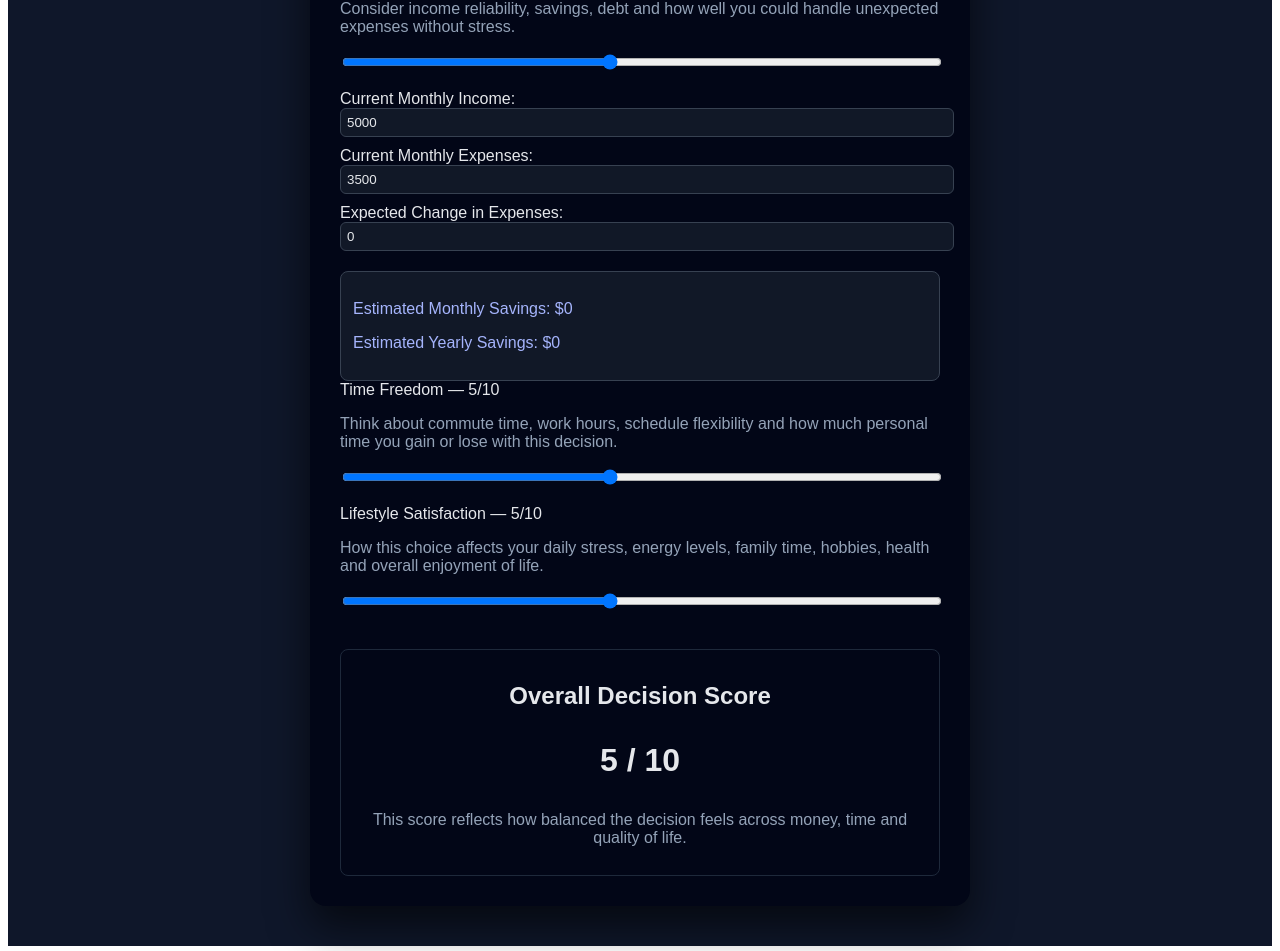
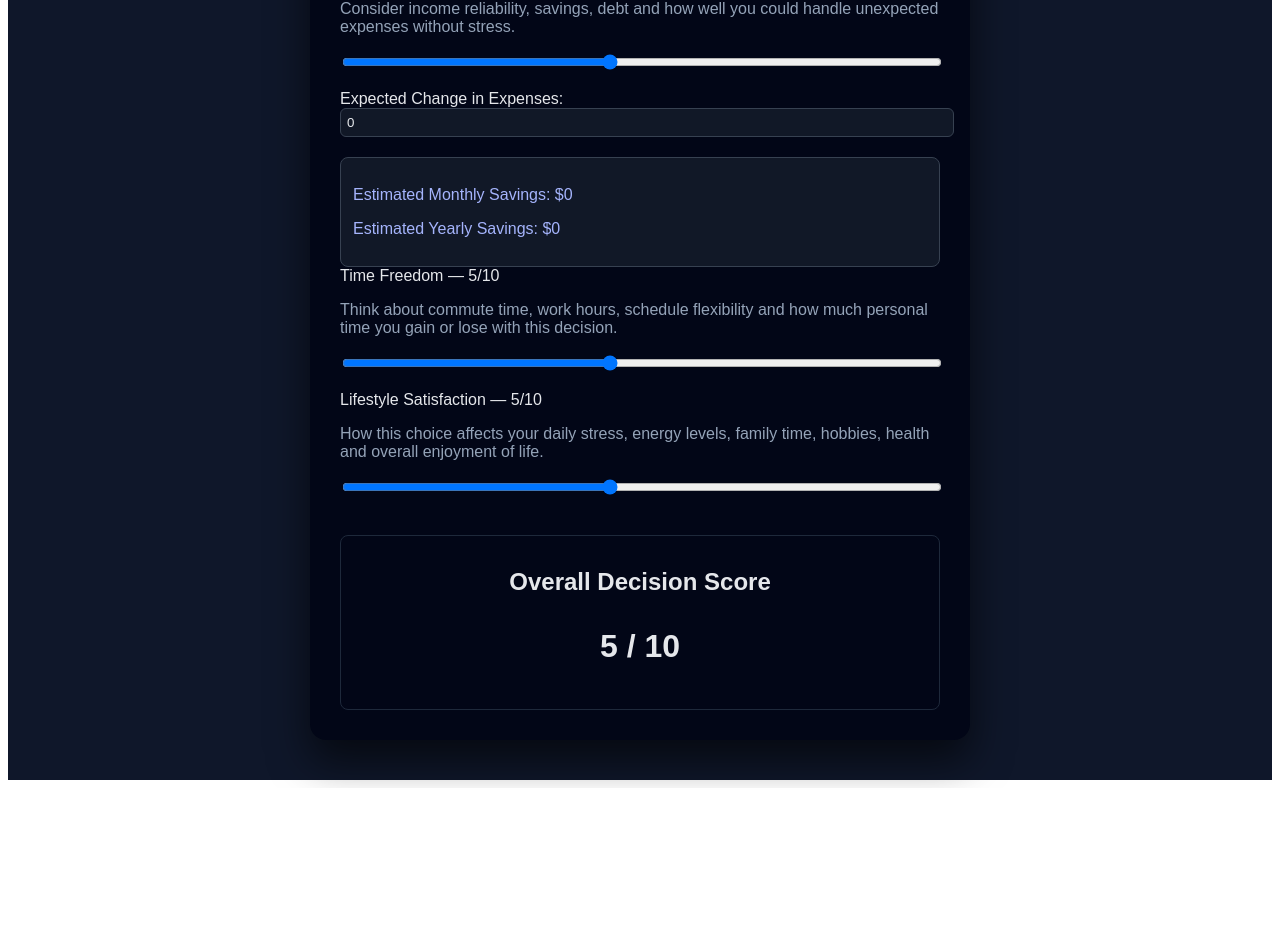
Before and after one commit to billybirdsong93/CalcyourLife-min, a Next.js app: page / in a window 1280 px wide. Shown: the part 226-1177 px from the top of the page. After the commit the page ends 1014 px from the top, so only its background shows below. Built offline with nearby package versions, Linux system fonts and the light colour scheme.

Commit message:
Update Calculator.jsx

```diff
--- a/app/Calculator.jsx
+++ b/app/Calculator.jsx
@@ -8,21 +8,17 @@ export default function Calculator() {
   const [time, setTime] = useState(5);
   const [lifestyle, setLifestyle] = useState(5);
 
-  // Income and expense states
-  const [income, setIncome] = useState(5000);
-  const [expenses, setExpenses] = useState(3500);
+  // Only keep expected change in expenses
   const [expenseChange, setExpenseChange] = useState(0);
 
   // Overall decision score
   const score = Math.round((financial + time + lifestyle) / 3);
 
-  // Calculate savings dynamically whenever any input changes
+  // Savings calculation based only on expenseChange
   const { monthlySavings, yearlySavings } = useMemo(() => {
-    const currentSurplus = income - expenses;
-    const newSurplus = income - (expenses - expenseChange);
-    const monthly = newSurplus - currentSurplus;
+    const monthly = expenseChange;
     return { monthlySavings: monthly, yearlySavings: monthly * 12 };
-  }, [income, expenses, expenseChange]);
+  }, [expenseChange]);
 
   return (
     <div style={{ minHeight: "100vh", background: "#0f172a", color: "#e5e7eb", padding: "40px", fontFamily: "Arial, sans-serif" }}>
@@ -35,13 +31,7 @@ export default function Calculator() {
         <p style={{ color: "#94a3b8" }}>Consider income reliability, savings, debt and how well you could handle unexpected expenses without stress.</p>
         <input type="range" min="1" max="10" value={financial} onChange={(e) => setFinancial(Number(e.target.value))} style={{ width: "100%", marginBottom: "20px" }} />
 
-        {/* Income/Expenses Inputs */}
-        <label>Current Monthly Income:</label>
-        <input type="number" value={income} onChange={(e) => setIncome(Number(e.target.value))} style={{ width: "100%", marginBottom: "10px", padding: "6px", borderRadius: "6px", border: "1px solid #374151", background: "#111827", color: "#e5e7eb" }} />
-
-        <label>Current Monthly Expenses:</label>
-        <input type="number" value={expenses} onChange={(e) => setExpenses(Number(e.target.value))} style={{ width: "100%", marginBottom: "10px", padding: "6px", borderRadius: "6px", border: "1px solid #374151", background: "#111827", color: "#e5e7eb" }} />
-
+        {/* Expected Change in Expenses */}
         <label>Expected Change in Expenses:</label>
         <input type="number" value={expenseChange} onChange={(e) => setExpenseChange(Number(e.target.value))} style={{ width: "100%", marginBottom: "10px", padding: "6px", borderRadius: "6px", border: "1px solid #374151", background: "#111827", color: "#e5e7eb" }} />
 
@@ -65,7 +55,6 @@ export default function Calculator() {
         <div style={{ marginTop: "20px", padding: "12px", borderRadius: "8px", background: "#020617", border: "1px solid #1e293b", textAlign: "center" }}>
           <h2>Overall Decision Score</h2>
           <p style={{ fontSize: "32px", fontWeight: "700" }}>{score} / 10</p>
-          <p style={{ color: "#94a3b8" }}>This score reflects how balanced the decision feels across money, time and quality of life.</p>
         </div>
       </div>
     </div>
```
